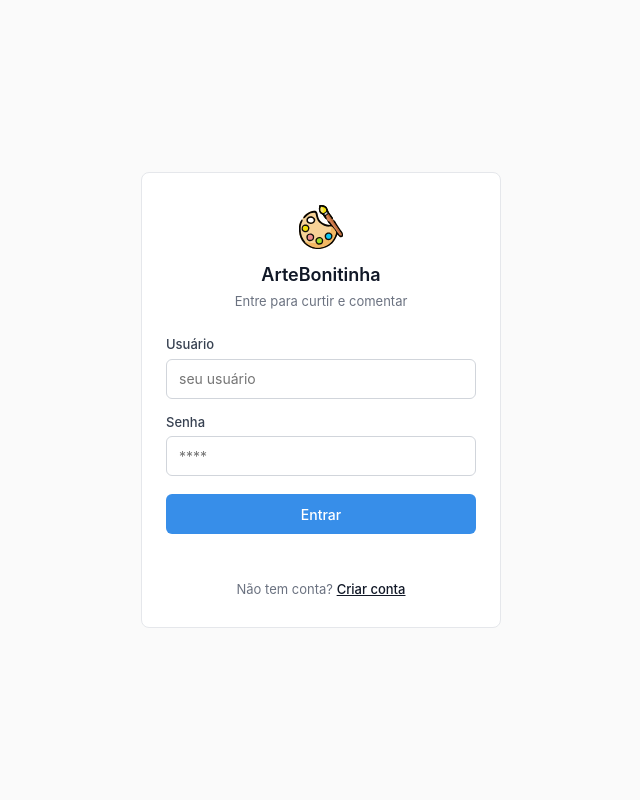
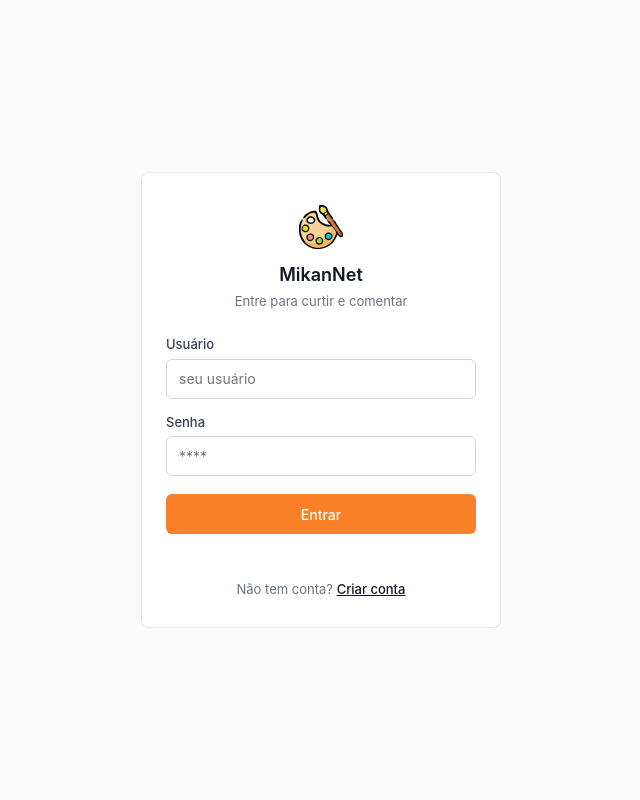
Before and after one commit to JavaRaf/site-bonitinho-mobile, a Flask app: page / in a window 1280 px wide. Shown: the whole page, without its empty margins (319-959 px from the left). Run offline with Flask 3, Linux system fonts and the light colour scheme.

Commit message:
feat: rebrand to MikanNet with orange primary color palette

```diff
--- a/firebase-messaging-sw.js
+++ b/firebase-messaging-sw.js
@@ -13,7 +13,7 @@ firebase.initializeApp({
 const messaging = firebase.messaging();
 
 messaging.onBackgroundMessage((payload) => {
-  const title = payload.data?.title || "ArteBonitinha";
+  const title = payload.data?.title || "MikanNet";
   const body = payload.data?.body || "";
   self.registration.showNotification(title, {
     body,
--- a/static/css/style.css
+++ b/static/css/style.css
@@ -29,9 +29,9 @@ html::-webkit-scrollbar {
   --text-soft: #374151;
   --text-secondary: #6b7280;
   --text-muted: #9ca3af;
-  --btn-bg: #378ee9;
+  --btn-bg: #FA8128;
   --btn-text: #ffffff;
-  --btn-hover: #2a7ad4;
+  --btn-hover: #dc7123;
   --danger: #ef4444;
   --danger-soft: #fef2f2;
   --accent: #1877f2;
@@ -51,9 +51,9 @@ html::-webkit-scrollbar {
   --text-soft: #e0e0e0;
   --text-secondary: #a8a8a8;
   --text-muted: #8e8e8e;
-  --btn-bg: #378ee9;
+  --btn-bg: #FA8128;
   --btn-text: #ffffff;
-  --btn-hover: #2a7ad4;
+  --btn-hover: #dc7123;
   --danger: #ed4956;
   --danger-soft: #2a1a1a;
   --accent: #4599ff;
--- a/static/js/firebase-config.js
+++ b/static/js/firebase-config.js
@@ -55,7 +55,7 @@ export async function requestPushPermission() {
     });
 
     onMessage(messaging, (payload) => {
-      const title = payload.data?.title || "ArteBonitinha";
+      const title = payload.data?.title || "MikanNet";
       const body = payload.data?.body || "";
       new Notification(title, { body, icon: "/static/svg/default-avatar.svg" });
       if (typeof refreshNotificationBadge === "function") refreshNotificationBadge();
--- a/static/js/perfil.js
+++ b/static/js/perfil.js
@@ -84,7 +84,7 @@ async function loadProfile() {
     }
 
     profile = data;
-    document.title = data.username + " — ArteBonitinha";
+    document.title = data.username + " — MikanNet";
 
     setAvatar(document.getElementById("avatarImg"), data.avatar);
     setCover(document.getElementById("coverImg"), data.cover);
--- a/templates/admin.html
+++ b/templates/admin.html
@@ -3,7 +3,7 @@
 <head>
   <meta charset="utf-8">
   <meta name="viewport" content="width=device-width, initial-scale=1">
-  <title>Admin — ArteBonitinha</title>
+  <title>Admin — MikanNet</title>
   <link rel="stylesheet" href="/static/css/style.css">
   <link rel="stylesheet" href="/static/css/admin.css">
   <script src="/static/js/theme.js"></script>
--- a/templates/index.html
+++ b/templates/index.html
@@ -8,7 +8,7 @@
   <meta name="theme-color" content="#f43f5e">
   <meta name="apple-mobile-web-app-capable" content="yes">
   <meta name="apple-mobile-web-app-status-bar-style" content="default">
-  <meta name="apple-mobile-web-app-title" content="ArteBonitinha">
+  <meta name="apple-mobile-web-app-title" content="MikanNet">
   <link rel="apple-touch-icon" href="/static/png/icon-192x192.png">
   <link rel="icon" href="/static/svg/logo.svg">
   <title>Site Bonitinho</title>
@@ -20,7 +20,7 @@
   <header>
     <div class="logo">
       <div id="logo-img"><img src="/static/svg/logo.svg" type="image/png"></div>
-      <div id="logo-name">ArteBonitinha</div>
+      <div id="logo-name">MikanNet</div>
     </div>
 
     <div class="user">
--- a/templates/login.html
+++ b/templates/login.html
@@ -3,7 +3,7 @@
 <head>
   <meta charset="utf-8">
   <meta name="viewport" content="width=device-width, initial-scale=1">
-  <title>Entrar — ArteBonitinha</title>
+  <title>Entrar — MikanNet</title>
   <link rel="stylesheet" href="/static/css/style.css">
   <link rel="stylesheet" href="/static/css/auth.css">
   <script src="/static/js/theme.js"></script>
@@ -15,7 +15,7 @@
       <div class="auth-logo">
         <img src="/static/svg/logo.svg" alt="logo">
       </div>
-      <h1>ArteBonitinha</h1>
+      <h1>MikanNet</h1>
       <p>Entre para curtir e comentar</p>
     </div>
 
--- a/templates/perfil.html
+++ b/templates/perfil.html
@@ -4,7 +4,7 @@
 <head>
   <meta charset="utf-8">
   <meta name="viewport" content="width=device-width, initial-scale=1">
-  <title>Perfil — ArteBonitinha</title>
+  <title>Perfil — MikanNet</title>
   <link rel="stylesheet" href="/static/css/style.css">
   <link rel="stylesheet" href="/static/css/perfil.css">
   <script src="/static/js/theme.js"></script>
--- a/templates/register.html
+++ b/templates/register.html
@@ -3,7 +3,7 @@
 <head>
   <meta charset="utf-8">
   <meta name="viewport" content="width=device-width, initial-scale=1">
-  <title>Criar conta — ArteBonitinha</title>
+  <title>Criar conta — MikanNet</title>
   <link rel="stylesheet" href="/static/css/style.css">
   <link rel="stylesheet" href="/static/css/auth.css">
   <script src="/static/js/theme.js"></script>
@@ -15,7 +15,7 @@
       <div class="auth-logo">
         <img src="/static/svg/logo.svg" alt="logo">
       </div>
-      <h1>ArteBonitinha</h1>
+      <h1>MikanNet</h1>
       <p>Crie sua conta para interagir</p>
     </div>
 
--- a/templates/votos.html
+++ b/templates/votos.html
@@ -3,7 +3,7 @@
 <head>
   <meta charset="utf-8">
   <meta name="viewport" content="width=device-width, initial-scale=1">
-  <title>Eleição — ArteBonitinha</title>
+  <title>Eleição — MikanNet</title>
   <link rel="stylesheet" href="/static/css/style.css">
   <link rel="stylesheet" href="/static/css/votos.css">
   <script src="/static/js/theme.js"></script>
```
Also changed, not shown: static/manifest.json.
